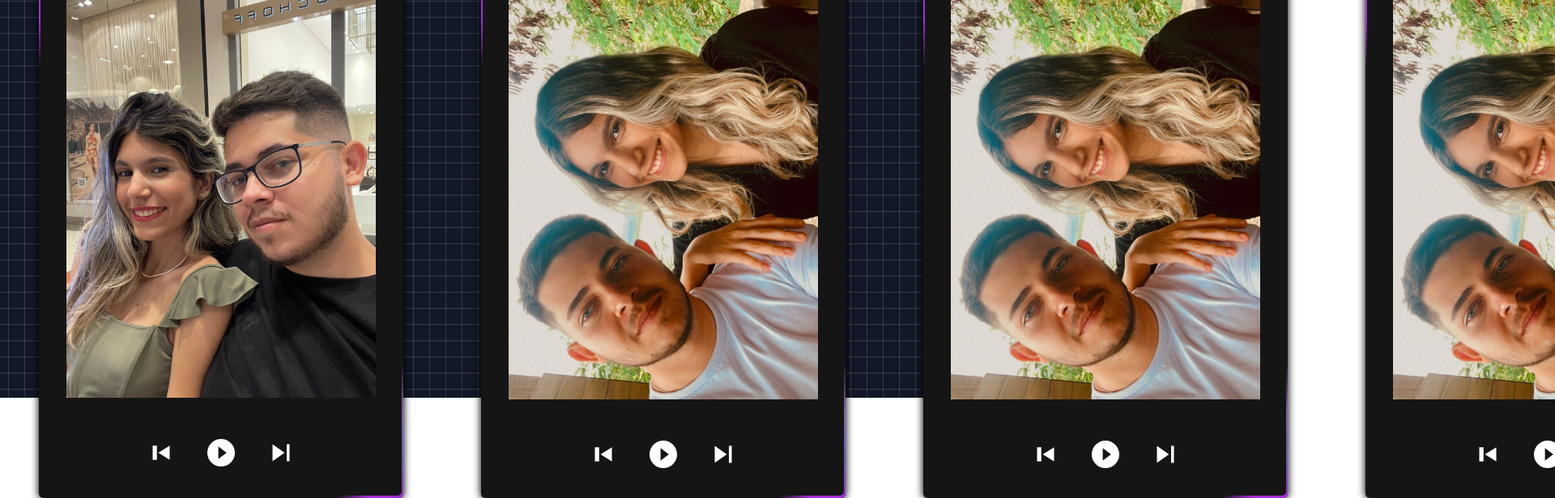
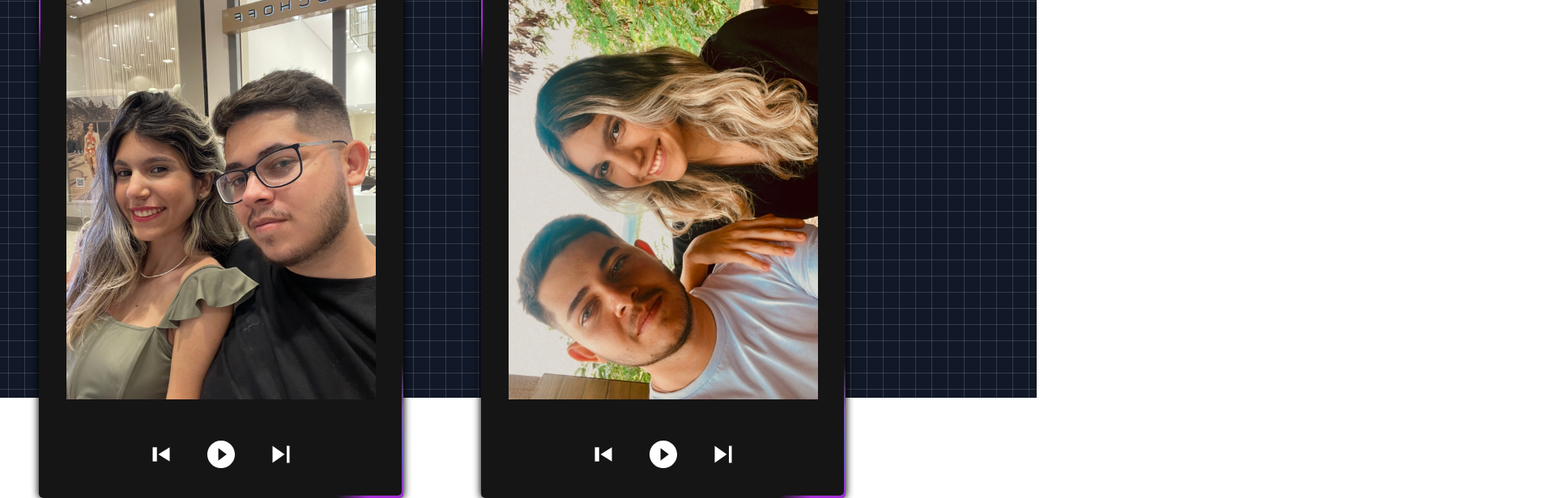
Before and after one commit to victorgomesc/Album, a Next.js app: page / in a window 1280 px wide. Shown: the part 308-924 px from the top of the page at 81% size, 1920 px wide, since content can reach past the window. Built offline with nearby package versions, Linux system fonts and the light colour scheme.

Commit message:
refact: refatoring PhotoCard

```diff
--- a/src/components/PhotoCard.tsx
+++ b/src/components/PhotoCard.tsx
@@ -1,26 +1,24 @@
-import React from 'react'
+import React from 'react';
 import Image from 'next/image';
 import StyledWrapper from './StyledWrapper';
 import { IoMdPlayCircle } from "react-icons/io";
 import { MdSkipNext } from 'react-icons/md';
 import { CgPlayTrackPrev } from 'react-icons/cg';
 
-const PhotoCard = () => {
-  return (
-    <div className='flex'>
+const CardContent = ({ imageSrc, altText, title, description }) => (
   <StyledWrapper>
     <div className="card">
       <div className="content">
         <div className="back">
           <div className="back-content">
             <Image
-                src="/assets/foto1.jpeg"
-                alt='foto1'
+              src={imageSrc}
+              alt={altText}
               width={600}
-                height={600}
-                className='flex p-8 items-center justify-center'
+              height={400}
+              className="flex object-cover p-8 items-center w-full h-5/6 justify-center"
             />
-              <strong className='flex gap-8'>
+            <strong className="flex gap-8">
               <CgPlayTrackPrev size={42} />
               <IoMdPlayCircle size={42} />
               <MdSkipNext size={42} />
@@ -29,178 +27,57 @@ const PhotoCard = () => {
         </div>
         <div className="front">
           <div className="img">
-              <div className="circle">
-              </div>
-              <div className="circle" id="right">
-              </div>
-              <div className="circle" id="bottom">
-              </div>
+            <div className="circle"></div>
+            <div className="circle" id="right"></div>
+            <div className="circle" id="bottom"></div>
           </div>
           <div className="front-content">
-              <small className="badge">Dia no shoping</small>
+            <small className="badge">{title}</small>
             <div className="description">
               <div className="title">
                 <p className="title">
-                    <strong>
-                      dia no shoping
-                    </strong>
+                  <strong>{title}</strong>
                 </p>
               </div>
-                <p className="card-footer">
-                  30 Mins &nbsp; | &nbsp; 1 Serving
-                </p>
+              <p className="card-footer">{description}</p>
             </div>
           </div>
         </div>
       </div>
     </div>
   </StyledWrapper>
+);
 
-    <StyledWrapper>
-      <div className="card">
-        <div className="content">
-          <div className="back">
-            <div className="back-content">
-              <Image
-                src="/assets/foto2.jpg"
-                alt='foto1'
-                width={600}
-                height={400}
-                className='flex object-cover p-8 items-center w-full h-5/6 justify-center'
+const PhotoCard = () => {
+  const cardsData = [
+    {
+      imageSrc: "/assets/foto1.jpeg",
+      altText: "foto1",
+      title: "Dia no shopping",
+      description: "30 Mins &nbsp; | &nbsp; 1 Serving",
+    },
+    {
+      imageSrc: "/assets/foto2.jpg",
+      altText: "foto2",
+      title: "Dia no shopping",
+      description: "30 Mins &nbsp; | &nbsp; 1 Serving",
+    },
+    // Adicione mais dados aqui, se necessário.
+  ];
+
+  return (
+    <div className="flex">
+      {cardsData.map((card, index) => (
+        <CardContent
+          key={index}
+          imageSrc={card.imageSrc}
+          altText={card.altText}
+          title={card.title}
+          description={card.description}
         />
-              <strong className='flex gap-8'>
-                <CgPlayTrackPrev size={42} />
-                <IoMdPlayCircle size={42} />
-                <MdSkipNext size={42} />
-              </strong>
-            </div>
-          </div>
-          <div className="front">
-            <div className="img">
-              <div className="circle">
-              </div>
-              <div className="circle" id="right">
-              </div>
-              <div className="circle" id="bottom">
-              </div>
-            </div>
-            <div className="front-content">
-              <small className="badge">Dia no shoping</small>
-              <div className="description">
-                <div className="title">
-                  <p className="title">
-                    <strong>
-                      dia no shoping
-                    </strong>
-                  </p>
-                </div>
-                <p className="card-footer">
-                  30 Mins &nbsp; | &nbsp; 1 Serving
-                </p>
-              </div>
-            </div>
-          </div>
-        </div>
-      </div>
-    </StyledWrapper>
-
-    <StyledWrapper>
-      <div className="card">
-        <div className="content">
-          <div className="back">
-            <div className="back-content">
-              <Image
-                src="/assets/foto2.jpg"
-                alt='foto1'
-                width={600}
-                height={400}
-                className='flex object-cover p-8 items-center w-full h-5/6 justify-center'
-              />
-              <strong className='flex gap-8'>
-                <CgPlayTrackPrev size={42} />
-                <IoMdPlayCircle size={42} />
-                <MdSkipNext size={42} />
-              </strong>
-            </div>
-          </div>
-          <div className="front">
-            <div className="img">
-              <div className="circle">
-              </div>
-              <div className="circle" id="right">
-              </div>
-              <div className="circle" id="bottom">
-              </div>
-            </div>
-            <div className="front-content">
-              <small className="badge">Dia no shoping</small>
-              <div className="description">
-                <div className="title">
-                  <p className="title">
-                    <strong>
-                      dia no shoping
-                    </strong>
-                  </p>
-                </div>
-                <p className="card-footer">
-                  30 Mins &nbsp; | &nbsp; 1 Serving
-                </p>
-              </div>
-            </div>
-          </div>
-        </div>
-      </div>
-    </StyledWrapper>
-
-    <StyledWrapper>
-      <div className="card">
-        <div className="content">
-          <div className="back">
-            <div className="back-content">
-              <Image
-                src="/assets/foto2.jpg"
-                alt='foto1'
-                width={600}
-                height={400}
-                className='flex object-cover p-8 items-center w-full h-5/6 justify-center'
-              />
-              <strong className='flex gap-8'>
-                <CgPlayTrackPrev size={42} />
-                <IoMdPlayCircle size={42} />
-                <MdSkipNext size={42} />
-              </strong>
-            </div>
-          </div>
-          <div className="front">
-            <div className="img">
-              <div className="circle">
-              </div>
-              <div className="circle" id="right">
-              </div>
-              <div className="circle" id="bottom">
-              </div>
-            </div>
-            <div className="front-content">
-              <small className="badge">Dia no shoping</small>
-              <div className="description">
-                <div className="title">
-                  <p className="title">
-                    <strong>
-                      dia no shoping
-                    </strong>
-                  </p>
-                </div>
-                <p className="card-footer">
-                  30 Mins &nbsp; | &nbsp; 1 Serving
-                </p>
-              </div>
-            </div>
-          </div>
-        </div>
-      </div>
-    </StyledWrapper>
+      ))}
     </div>
   );
-}
+};
 
-export default PhotoCard
+export default PhotoCard;
```
Lines whose indentation alone changed are shown as unchanged.
